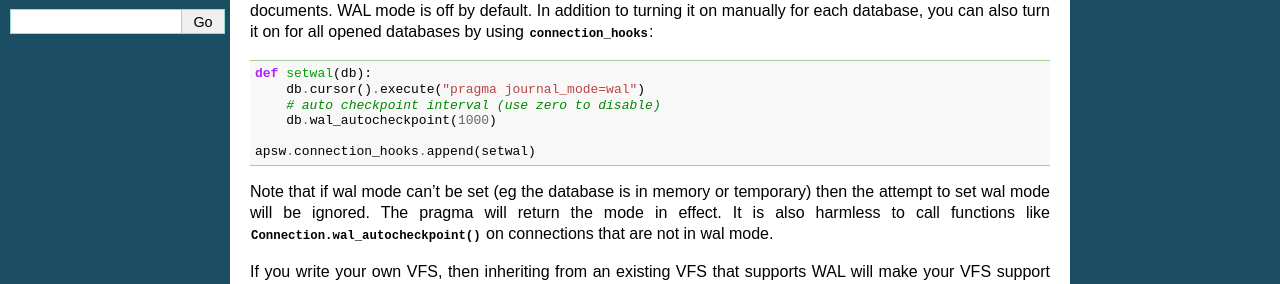
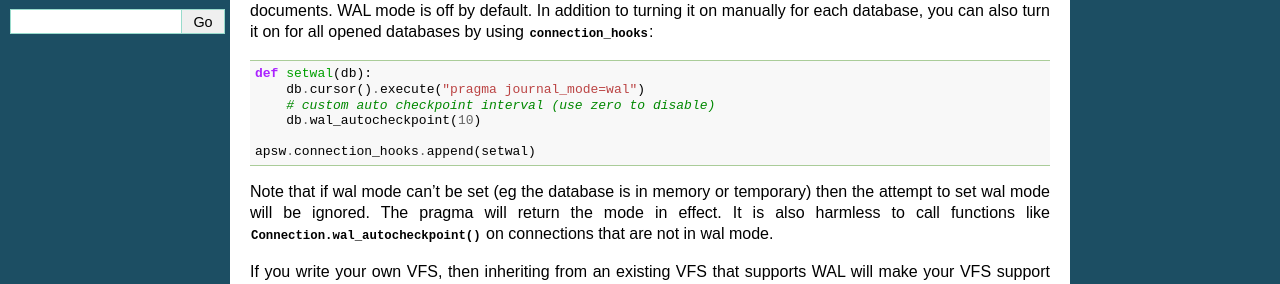
Before and after one commit to rogerbinns/apsw, a Sphinx documentation site: the page built from doc/tips.rst, in a window 1280 px wide and 900 px high, scrolled down 2131 px. Shown: the part 467-751 px from the top of the window. Built offline with Sphinx 7.4.7, drawn with Linux system fonts in a browser that asks for light colours; pages that are not in the unit, such as notebooks, are missing from menus; the version number is read from the project's files by our own code.

Commit message:
Minor doc tweaks

```diff
--- a/doc/changes.rst
+++ b/doc/changes.rst
@@ -8,8 +8,8 @@
 Added several new constants.
 
 `Write Ahead Logging <http://www.sqlite.org/wal.html>`__ is
-:ref:`supported <wal>`.  You can make all databases use WAL mode if
-available by using :re:`connection hooks <wal>`.
+:ref:`supported <wal>`.  You can make all databases automatically use
+WAL mode if available by using :ref:`connection hooks <wal>`.
 
 Added :meth:`format_sql_value` for generating a SQL syntax string from
 a value.  This is implemented in C and is significantly faster than
--- a/doc/conf.py
+++ b/doc/conf.py
@@ -201,7 +201,7 @@
 def setup(app):
     app.connect('autodoc-skip-member', skip_Shell_members)
 
-nitpicky = True
+#nitpicky = True
 
 
 pygments_style = 'emacs'
--- a/doc/tips.rst
+++ b/doc/tips.rst
@@ -190,8 +190,8 @@
 
   def setwal(db):
       db.cursor().execute("pragma journal_mode=wal")
-      # auto checkpoint interval (use zero to disable)
-      db.wal_autocheckpoint(1000)
+      # custom auto checkpoint interval (use zero to disable)
+      db.wal_autocheckpoint(10)
 
   apsw.connection_hooks.append(setwal)
 
```
Also changed, not shown: doc/shell.rst (line endings or trailing spaces).
